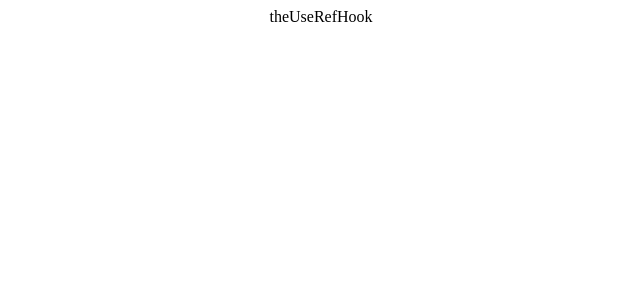
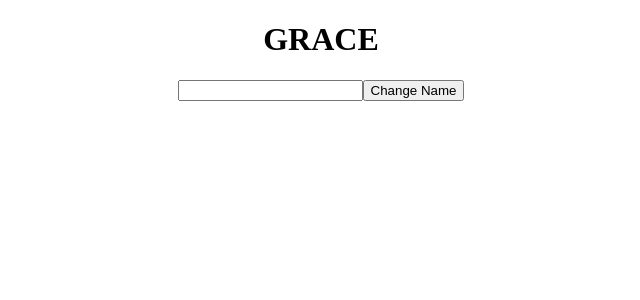
Before and after one commit to Oyinbrakemigrace/react-learning, a React (Create React App) app: page / in a window 1280 px wide. Shown: the top 300 px of the page, without its empty margins (319-959 px from the left). Built offline with nearby package versions, Linux system fonts and the light colour scheme.

Commit message:
useRef hook

```diff
--- a/src/HooksLearning/theUseRefHook.js
+++ b/src/HooksLearning/theUseRefHook.js
@@ -1,8 +1,17 @@
-import React from 'react'
+import React, {useRef} from 'react'
 
 const TheUseRefHook = () => {
+  const inputRef = useRef(null)
+  const onclick = ()=>{
+    //console.log(inputRef.current.value)
+    inputRef.current.value = ''
+  }
   return (
-    <div>theUseRefHook</div>
+    <div>
+      <h1>GRACE</h1>
+      <input type="text" ref={inputRef}/>
+      <button onClick={onclick}>Change Name</button>
+    </div>
   )
 }
 
```
